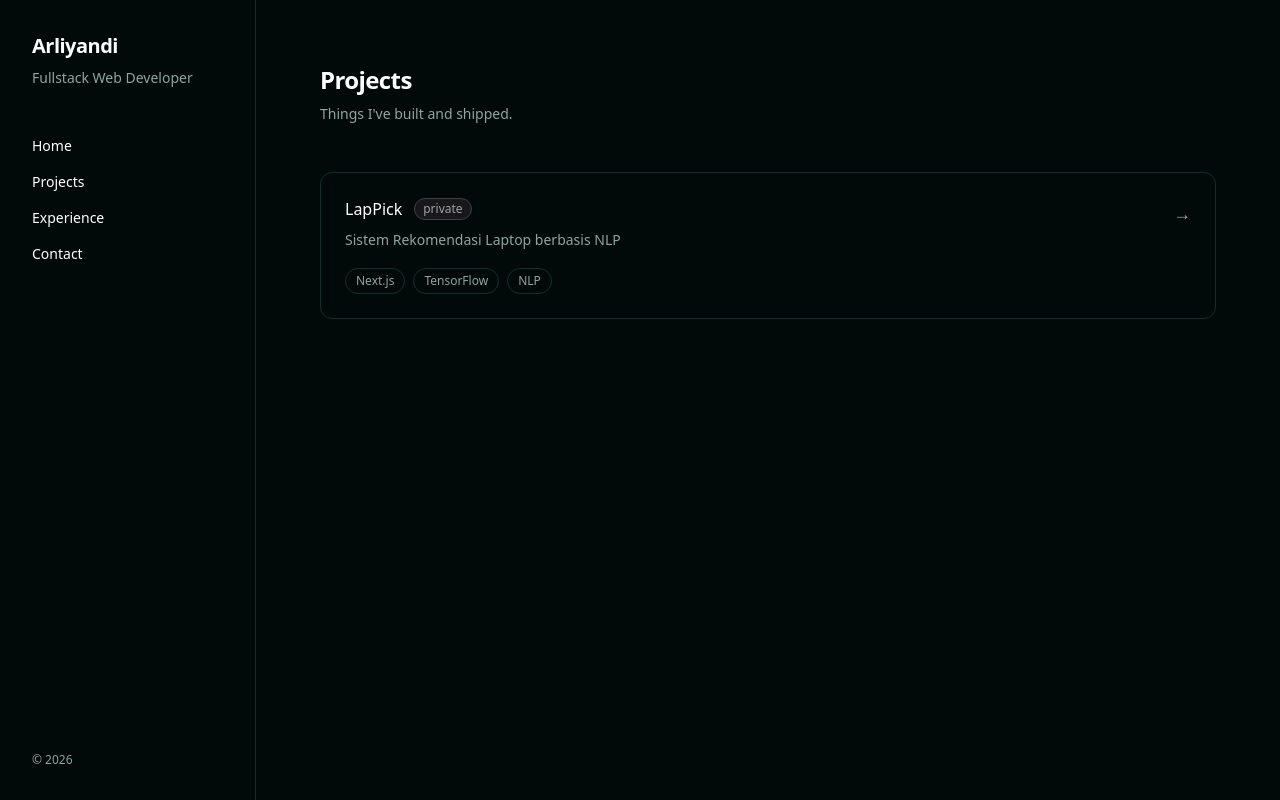
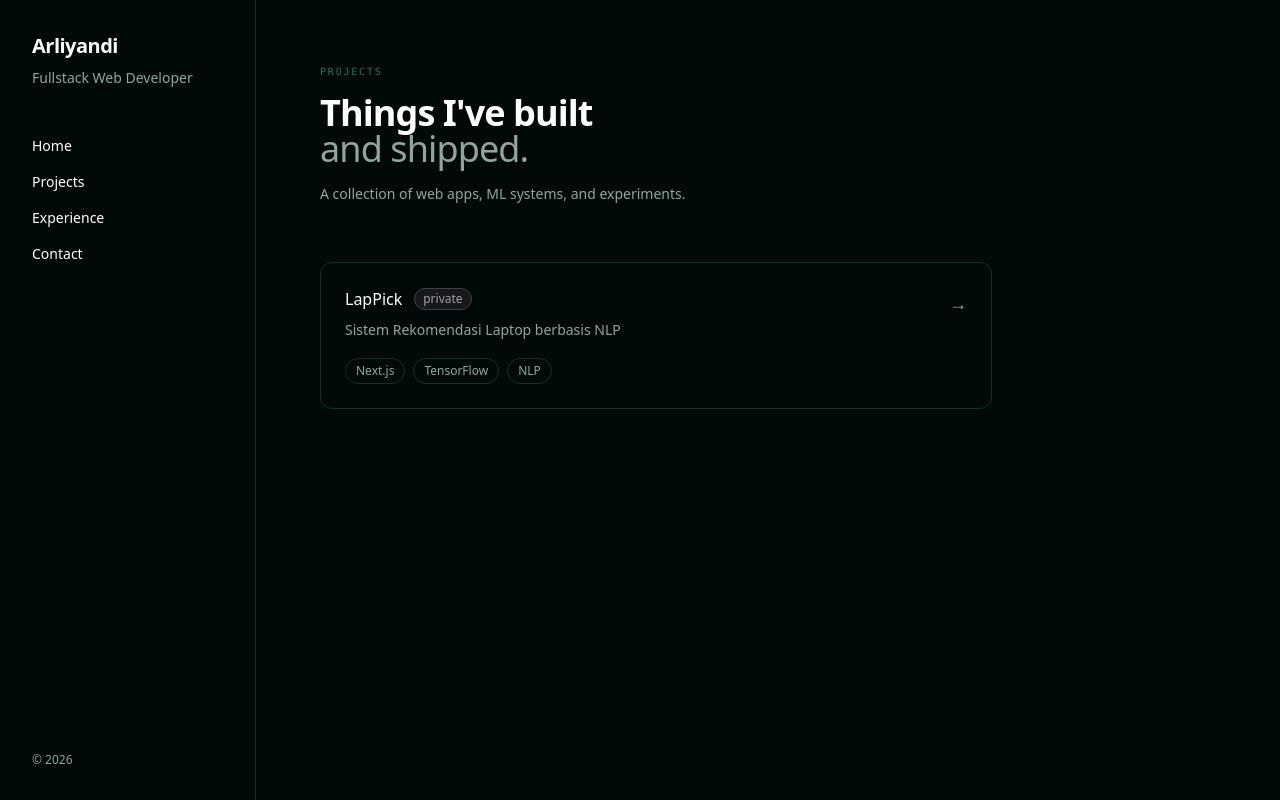
Before and after one commit to M4tchaa/portfolio, a Next.js app: page /projects in a window 1280 px wide. Built offline with nearby package versions, Linux system fonts and the light colour scheme.

Commit message:
adjust project page header

```diff
--- a/src/app/projects/page.tsx
+++ b/src/app/projects/page.tsx
@@ -11,10 +11,16 @@ export default function ProjectsPage() {
   const projects = getProjects();
 
   return (
-    <div>
-      <h2 className="text-2xl font-semibold tracking-tight mb-2">Projects</h2>
-      <p className="text-[var(--text-muted)] text-sm mb-12">
-        Things I've built and shipped.
+    <div className="max-w-2xl">
+      <p className="font-mono text-[10px] tracking-[0.18em] uppercase text-[var(--accent)] mb-4">
+        Projects
+      </p>
+      <h2 className="text-4xl font-semibold tracking-tight leading-none mb-3">
+        Things I've built<br />
+        <span className="text-[var(--text-muted)] font-light">and shipped.</span>
+      </h2>
+      <p className="text-sm text-[var(--text-muted)] mt-4 mb-14 leading-relaxed">
+        A collection of web apps, ML systems, and experiments.
       </p>
 
       <div className="grid gap-4">
```
